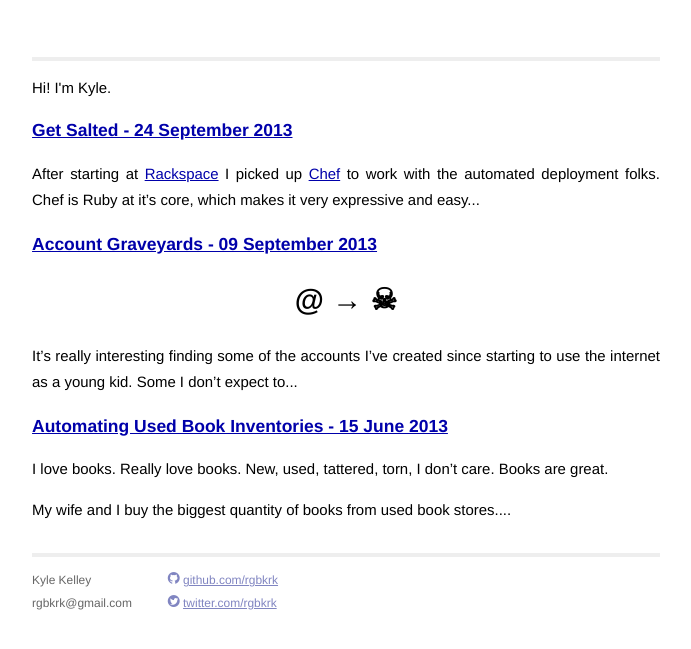
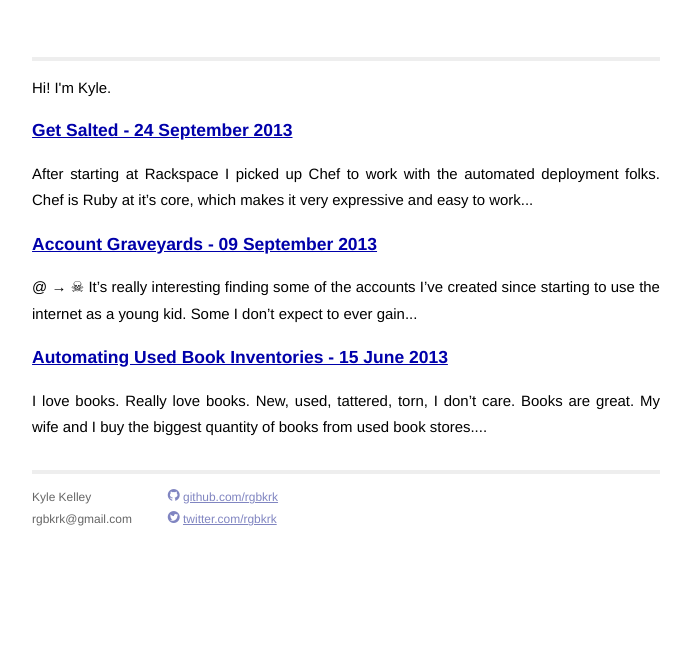
Before and after one commit to rgbkrk/rgbkrk.github.io, a Jekyll site: the page built from index.html, in a window 1280 px wide, cut to the strip 279-945 px from the top of the page. Shown: the top 649 px of the strip, without its empty margins (294-985 px from the left). Built offline with Jekyll 4.4.1, drawn with Linux system fonts in a browser that asks for light colours; nearby versions of some CDN libraries; the list of posts is cut into pages by our own code.

```diff
--- a/_layouts/default.html
+++ b/_layouts/default.html
@@ -7,6 +7,29 @@
         <meta http-equiv="X-UA-Compatible" content="IE=edge,chrome=1">
         <meta property="twitter:account_id" content="4503599627386357" />
         <meta name="viewport" content="width=device-width">
+
+        <meta name="twitter:card" content="summary">
+        <meta name="twitter:site" content="@rgbkrk">
+        <meta name="twitter:creator" content="@rgbkrk">
+        <meta name="twitter:domain" content="blog.fict.io">
+
+        {% if page.title %}
+        <meta name="twitter:title" content="{{ page.title }}">
+        {% else %}
+        <meta name="twitter:title" content="{{ site.title }}">
+        {% endif %}
+
+        {% if page.path contains '_posts' %}
+        <meta name="twitter:description" content="{{ page.content | strip_html | xml_escape | truncate: 200 }}">
+        {% else %}
+        <meta name="twitter:description" content="blog.fict.io is @rgbkrk's place to blog">
+        {% endif %}
+
+        {% if page.image %}
+        <meta name="twitter:image:src" content="{{ page.image }}">
+        {% else %}
+        <meta name="twitter:image:src" content="https://0.gravatar.com/avatar/e76c7ebc9d2e8a4b840f13cd01946437?d=https%3A%2F%2Fidenticons.github.com%2F630d5e98504911faba07365b96933c74.png">
+        {% endif %}
 
         <link rel="icon"
               type="image/png"
--- a/_posts/2013-06-15-used-books.markdown
+++ b/_posts/2013-06-15-used-books.markdown
@@ -2,6 +2,7 @@
 layout: post
 title:  "Automating Used Book Inventories"
 date:   2013-06-15 09:36:54
+image:  http://i.imgur.com/kSmtbDI.jpg)
 categories: [open source,used books,bookstores,inventory,inventories]
 ---
 
--- a/_posts/2013-09-09-account-graveyards.markdown
+++ b/_posts/2013-09-09-account-graveyards.markdown
@@ -2,6 +2,7 @@
 layout: post
 title:  "Account Graveyards"
 date:   2013-09-09 13:13:13
+image:  http://i.imgur.com/L99KBtp.png
 categories: [anonymity, accounts,twitter,facebook,linkedin,graveyards]
 ---
 
--- a/_posts/2013-09-24-get-salted.markdown
+++ b/_posts/2013-09-24-get-salted.markdown
@@ -2,6 +2,7 @@
 layout: post
 title:  "Get Salted"
 date:   2013-09-24
+image: http://i.imgur.com/luCtHqH.png
 categories: [automation, command and control, infrastructure management, configuration management,salt,chef,saltstack, Salt Stack]
 ---
 
--- a/index.html
+++ b/index.html
@@ -11,7 +11,7 @@ title: rgbkrk
     		    <a href="{{ post.url }}">
     		        <h3>{{ post.title }} - {{ post.date | date: "%d %B %Y" }}</h3>
     		    </a>
-                      <div>{{ post.content | truncatehtml | truncatewords: 30 }}</div>
+                      <div>{{ post.content | strip_html | truncatewords: 30 }}</div>
     		  </li>
     		{% endfor %}
   </ul>
```
